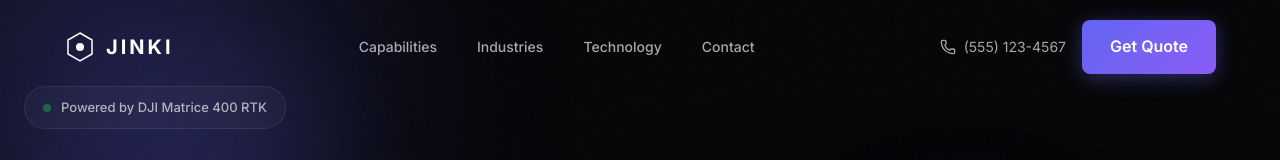
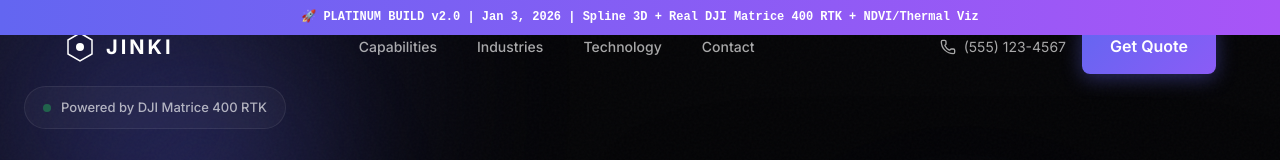
Before and after one commit to abdillahia-lab/BAHB, a React (Vite) app in the folder jinki-landing-showcase/: page / in a window 1280 px wide. Shown: the top 160 px of the page. Built offline with nearby package versions, Linux system fonts and the light colour scheme.

Commit message:
feat: Add version banner for build verification

```diff
--- a/jinki-landing-showcase/src/pages/LandingPage2.jsx
+++ b/jinki-landing-showcase/src/pages/LandingPage2.jsx
@@ -753,6 +753,24 @@ export default function LandingPage2() {
 
   return (
     <div className="jinki">
+      {/* VERSION BANNER - Remove after verification */}
+      <div style={{
+        position: 'fixed',
+        top: 0,
+        left: 0,
+        right: 0,
+        zIndex: 9999,
+        background: 'linear-gradient(90deg, #6366f1 0%, #a855f7 100%)',
+        color: 'white',
+        padding: '8px 16px',
+        fontSize: '12px',
+        fontFamily: 'monospace',
+        textAlign: 'center',
+        fontWeight: 'bold'
+      }}>
+        🚀 PLATINUM BUILD v2.0 | Jan 3, 2026 | Spline 3D + Real DJI Matrice 400 RTK + NDVI/Thermal Viz
+      </div>
+
       <FluidBackground />
       <MagneticCursor />
 
```
